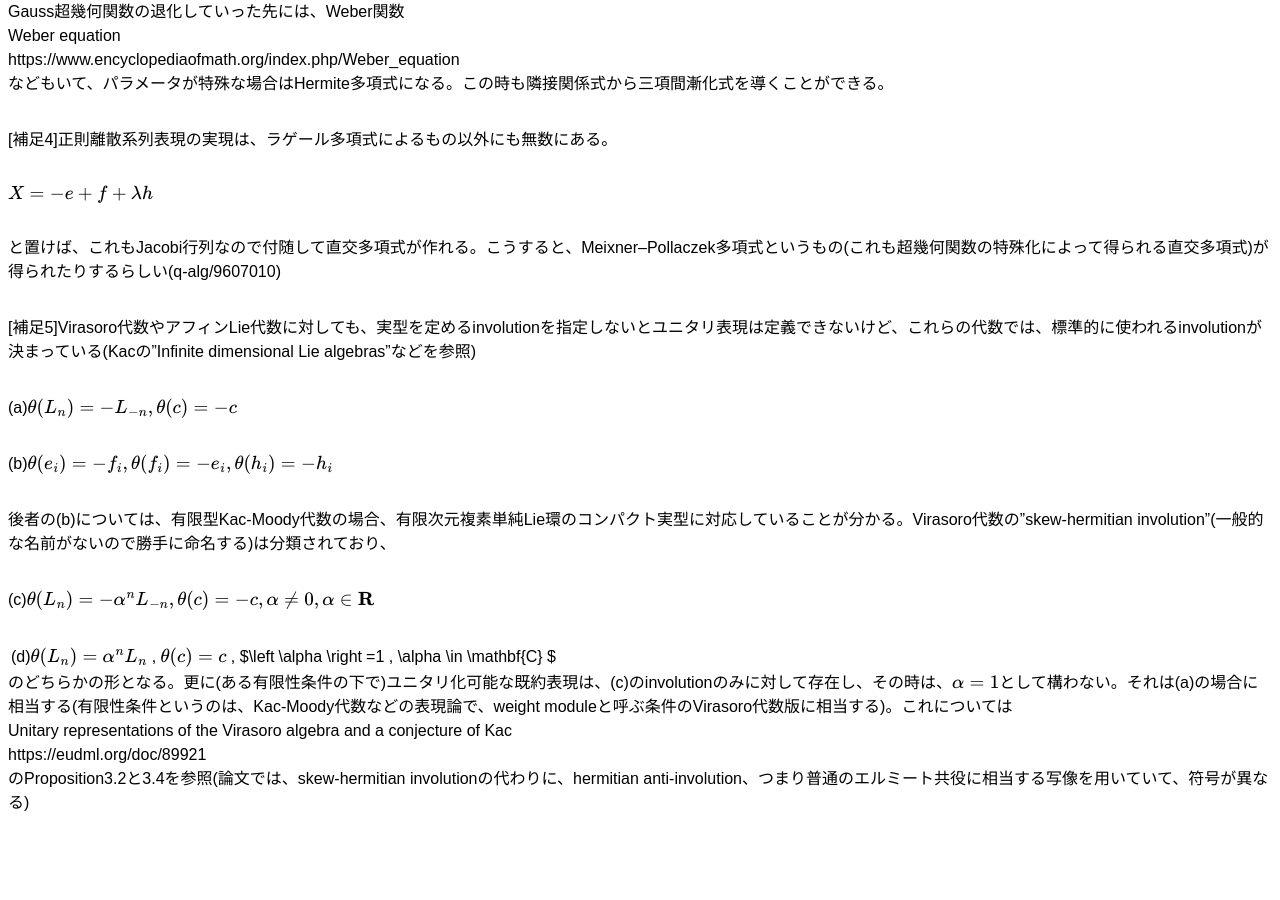
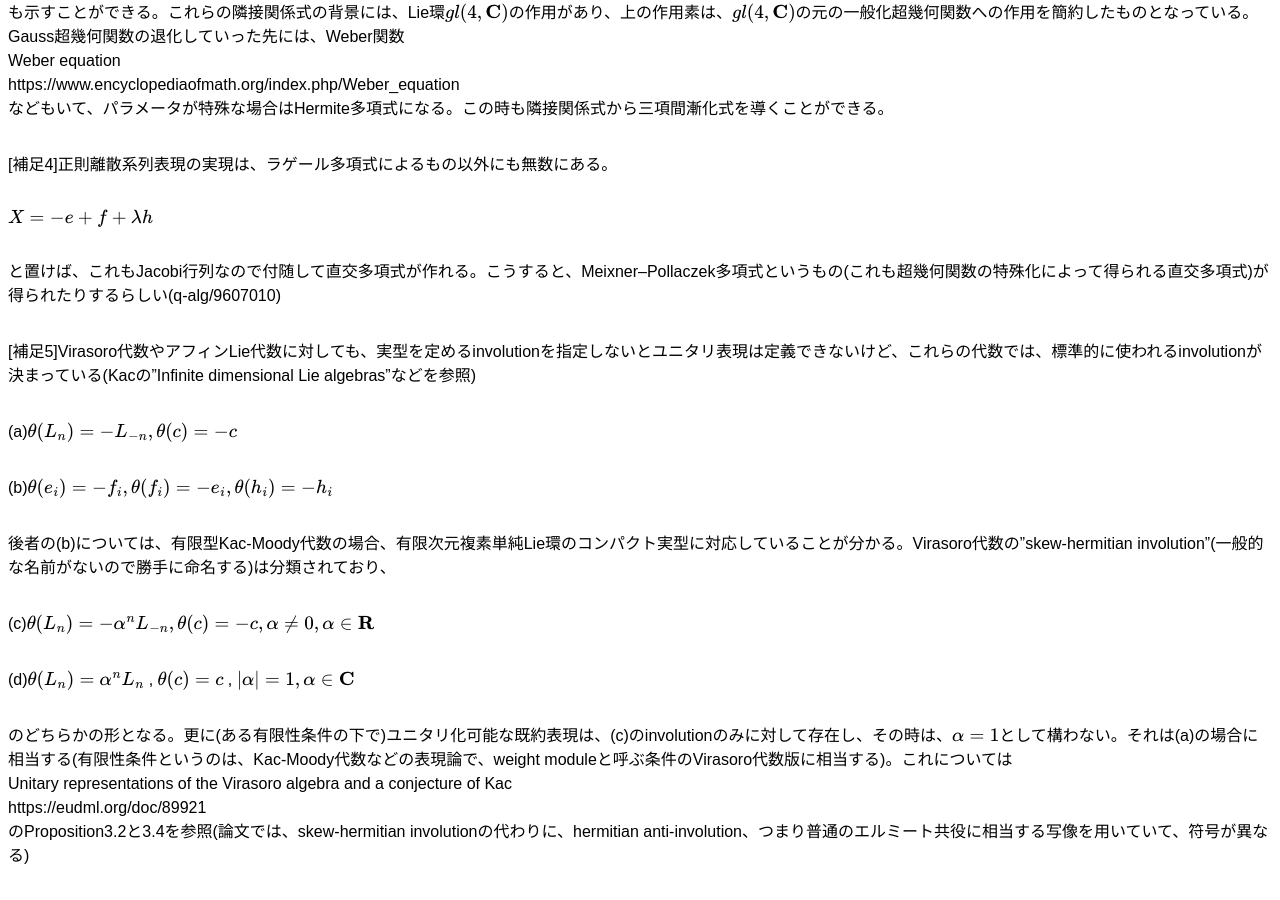
Before and after one commit to vertexoperator/vertexoperator.github.io, a Jekyll site: the page built from _posts/2017-09-26-1.md, in a window 1280 px wide and 900 px high, scrolled down 4205 px. Built offline with Jekyll 4.4.1, drawn with Linux system fonts in a browser that asks for light colours; some web fonts are replaced; our own code applies the rules of GitHub Pages for plain Markdown files; formulas are drawn with MathJax 3; before the commit the page ends 5052 px from its top, so only the background shows below that.

Commit message:
fix vertical bars

```diff
--- a/_posts/2017-09-26-1.md
+++ b/_posts/2017-09-26-1.md
@@ -109,15 +109,15 @@ $$ K_3 = \dfrac{i}{2} \begin{pmatrix} 1 & 0 \\ -1 & 0 \end{pmatrix} $$
 
 [補足2]$sl(2,\mathbf{C})$に於いて、天下り的に
 
-$$ X = -e+f+h $$
+$ X = -e+f+h $
 
 と置くと、正則離散系列表現では
 
-$$ \pi_k(X) v_n = -\sqrt{(n+1)(n+k)} v_{n+1} + (2n+k) v_{n} -\sqrt{n(n+k-1)} v_{n-1} $$
+$ \pi_k(X) v_n = -\sqrt{(n+1)(n+k)} v_{n+1} + (2n+k) v_{n} -\sqrt{n(n+k-1)} v_{n-1} $
 
 となる。一方、規格化したgenralized Laguerre多項式の三項間関係式は
 
-$$ x \cdot l_n^{(\alpha)}(x) = -\sqrt{(n+1)(n+\alpha+1)} l_{n+1}^{(\alpha)}(x) + (2n+\alpha+1) l_n^{(\alpha)}(x) -\sqrt{n(n+\alpha)} l_{n-1}^{(\alpha)}(x) $$
+$ x \cdot l_n^{(\alpha)}(x) = -\sqrt{(n+1)(n+\alpha+1)} l_{n+1}^{(\alpha)}(x) + (2n+\alpha+1) l_n^{(\alpha)}(x) -\sqrt{n(n+\alpha)} l_{n-1}^{(\alpha)}(x) $
 
 なので、$X$はJacobi行列(非対角成分が正の実対称三重対角行列。Jacobianと紛らわしい名前だが)を与え、正則離散系列表現の基底として、一般化Laguerre多項式を取ることができ、$su(1,1)$の正則離散系列表現の表現空間と一変数多項式環の同型を得る。一変数直交多項式の理論は十分に完成しているので表現論的に理解することの意義は少ないが、ラゲール多項式のαは整数であるとは限らないので、群の既約ユニタリ表現やHarish-Chandra moduleだけ見ていては十分でない状況があるという初等的な例にはなるかもしれない。反正則離散系列表現も同様にLaguerre多項式を基底とする実現が可能なので、表現の基底を特殊関数で書くことは計算上便利なこともあるが、それによって失われている情報があることは気をつけるべき。いずれにせよ、この程度であれば、無限次元表現といっても、本質的に19世紀数学の範疇にある初等的なものの焼き直しに過ぎない。
 
@@ -156,7 +156,7 @@ $ X = -e+f+\lambda h$
 
 (c)$ \theta(L_n) = -\alpha^n L_{-n} , \theta(c) = -c , \alpha \neq 0 , \alpha \in \mathbf{R} $
 
-(d)$\theta(L_n) = \alpha^n L_n$  , $\theta(c) = c$ , $\left| \alpha \right|=1 , \alpha \in \mathbf{C} $
+(d)$\theta(L_n) = \alpha^n L_n$  , $\theta(c) = c$ , $\textbar \alpha \textbar = 1 , \alpha \in \mathbf{C} $
 
 のどちらかの形となる。更に(ある有限性条件の下で)ユニタリ化可能な既約表現は、(c)のinvolutionのみに対して存在し、その時は、$\alpha=1$として構わない。それは(a)の場合に相当する(有限性条件というのは、Kac-Moody代数などの表現論で、weight moduleと呼ぶ条件のVirasoro代数版に相当する)。これについては<br/>
 Unitary representations of the Virasoro algebra and a conjecture of Kac<br/>
```
